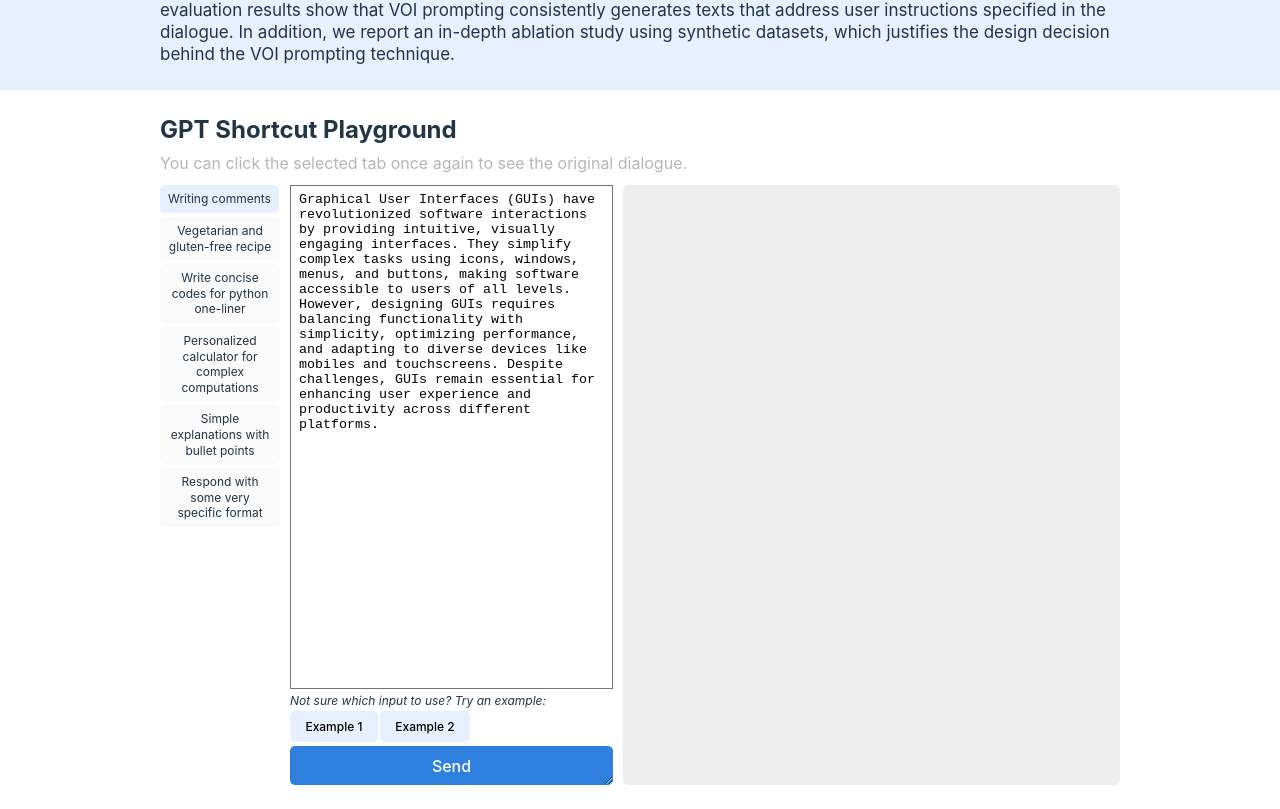
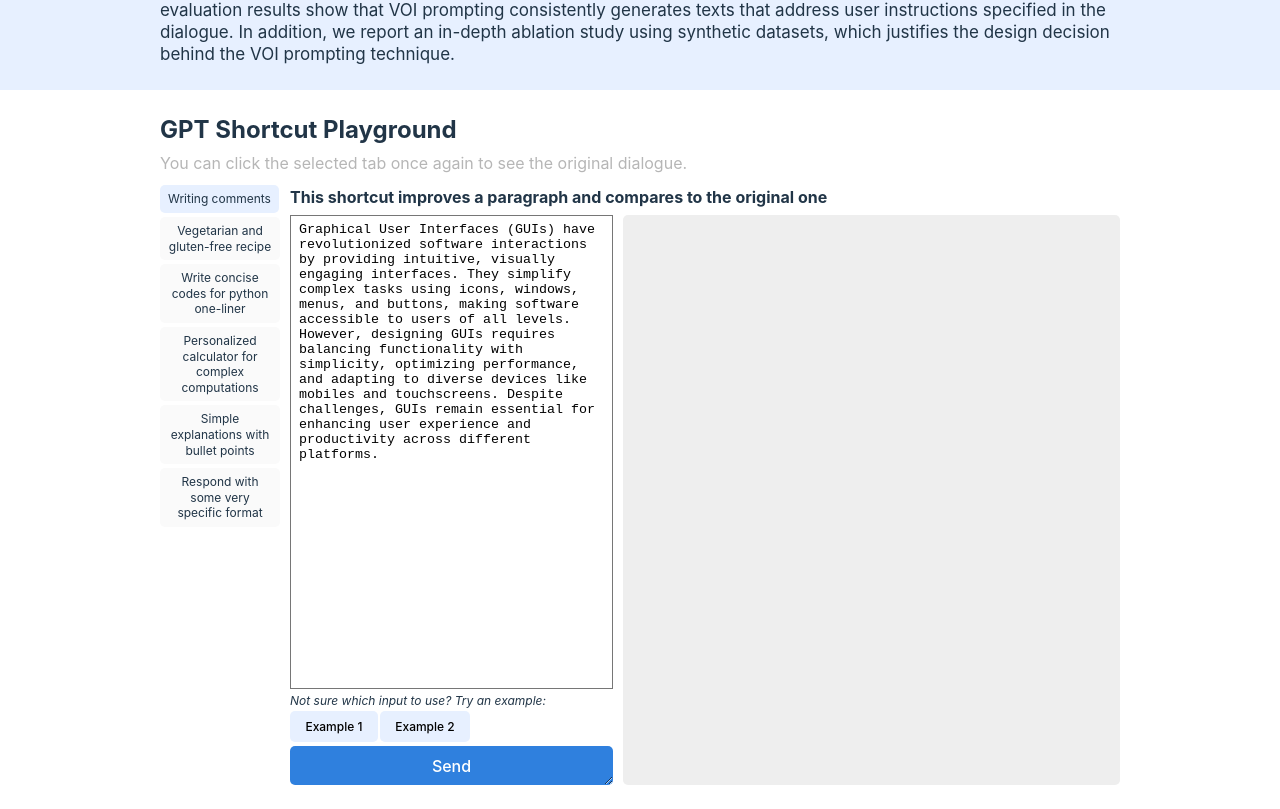
Before and after one commit to yumincho/autoui-demo, a React (Vite) app: page / in a window 1280 px wide. Shown: the part 354-1163 px from the top of the page. Built offline with nearby package versions, Linux system fonts and the light colour scheme.

Commit message:
:sparkles: add description for each shortcut

```diff
--- a/src/data/realDialogue/qwdlkqjwd_0.json
+++ b/src/data/realDialogue/qwdlkqjwd_0.json
@@ -3,6 +3,7 @@
     "userID": "qwdlkqjwd",
     "shortcutID": "ccpISa53hW",
     "shortcutIndex": 0,
+    "shortcutDescription": "This shortcut improves a paragraph and compares to the original one",
     "exampleRequest": [
       "Graphical User Interfaces (GUIs) have revolutionized software interactions by providing intuitive, visually engaging interfaces. They simplify complex tasks using icons, windows, menus, and buttons, making software accessible to users of all levels. However, designing GUIs requires balancing functionality with simplicity, optimizing performance, and adapting to diverse devices like mobiles and touchscreens. Despite challenges, GUIs remain essential for enhancing user experience and productivity across different platforms.",
       "LLM-powered conversational interfaces (e.g., ChatGPT and Gemini) have been supporting iterative text generations, allowing users to generate satisfying texts through a series of follow-up instructions. Despite their flexibility and ease of use, replicating such iterative text generation tasks in different contexts is an inefficient and cumbersome process, with users having to repeatedly specify their requirements in varying situations. To address the challenge, we introduce the concept of extit{GPT shortcuts}, which learn a reusable function from a user dialogue. The goal of GPT shortcut is to learn users' text generation process from dialogues and apply the learned patterns for consistent text generations in different contexts. As a novel technique of GPT shortcut generation, we introduce VOI prompting, which constructs user instructions in three dimensions - Voice, Organization, and Idea dimensions from the six traits of writing framework - from a user dialogue and performs one-shot learning with the extracted instructions. Our quantitative evaluation results show that VOI prompting consistently generates texts that address user instructions specified in the dialogue. In addition, we report an in-depth ablation study using synthetic datasets, which justifies the design decision behind the VOI prompting technique."
--- a/src/data/realDialogue/qwdlkqjwd_1.json
+++ b/src/data/realDialogue/qwdlkqjwd_1.json
@@ -3,6 +3,7 @@
     "userID": "qwdlkqjwd",
     "shortcutID": "Oqb19n94PH",
     "shortcutIndex": 2,
+    "shortcutDescription": "This shortcut offers a vegetarian and gluten-free recipe.",
     "exampleRequest": ["How to make chocolate brownies?", "Burger with fries"]
   },
   {
--- a/src/data/realDialogue/qwdlkqjwd_3.json
+++ b/src/data/realDialogue/qwdlkqjwd_3.json
@@ -3,6 +3,7 @@
     "userID": "qwdlkqjwd",
     "shortcutID": "DhQh9lSGzm",
     "shortcutIndex": 3,
+    "shortcutDescription": "This shortcut provides a concise Python code  tailored to specific needs.",
     "exampleRequest": [
       "Create a Python script that generates a random password of 12 characters containing a mix of letters, numbers, and special characters."
     ]
--- a/src/data/realDialogue/qwdlkqjwd_4.json
+++ b/src/data/realDialogue/qwdlkqjwd_4.json
@@ -3,6 +3,7 @@
     "userID": "qwdlkqjwd",
     "shortcutID": "ru9Wi7WhXU",
     "shortcutIndex": 4,
+    "shortcutDescription": "This shortcut simplifies complex concepts into bullet points using simple language.",
     "exampleRequest": ["How does the gravity work?", "Photosynthesis process"]
   },
   {
--- a/src/data/realDialogue/qwdlkqjwd_8.json
+++ b/src/data/realDialogue/qwdlkqjwd_8.json
@@ -3,6 +3,7 @@
     "userID": "qwdlkqjwd",
     "shortcutID": "uADmE6Pv0J",
     "shortcutIndex": 8,
+    "shortcutDescription": "This shortcut calculates complex math problems.",
     "exampleRequest": [
       "Imagine you're managing a space mission to explore distant galaxies. Your spacecraft requires a blend of rare elements for its propulsion system. Element X, priced at $3.5 million per gram, and Element Y, priced at $2.8 million per gram, are crucial components. The spacecraft's engine consumes 300 grams of Element X and 500 grams of Element Y for each interstellar jump. Your mission plan entails conducting 50 jumps in total. To ensure budgetary feasibility, you aim for a unit cost per jump and a profit margin of 40%. What should be the manufacturing cost per jump?"
     ]
--- a/src/section/Demo.tsx
+++ b/src/section/Demo.tsx
@@ -18,6 +18,7 @@ export interface DialogueConfig {
   userID: string;
   shortcutID: string;
   shortcutIndex: number;
+  shortcutDescription: string;
   exampleRequest: string[];
 }
 
@@ -52,6 +53,7 @@ const Demo = () => {
         userID={dialogueConfig.userID}
         shortcutID={dialogueConfig.shortcutID}
         shortcutIndex={dialogueConfig.shortcutIndex}
+        shortcutDescription={dialogueConfig.shortcutDescription}
         exampleRequest={dialogueConfig.exampleRequest}
         requestValue={requestValue}
         setRequestValue={setRequestValue}
--- a/src/section/Playground.tsx
+++ b/src/section/Playground.tsx
@@ -10,7 +10,7 @@ const Layout = styled.div`
   display: grid;
   grid-template-columns: auto 1fr;
 
-  height: auto;
+  height: 100%;
   width: 100%;
 
   text-align: left;
@@ -107,6 +107,7 @@ const Playground = ({
   userID,
   shortcutID,
   shortcutIndex,
+  shortcutDescription,
   exampleRequest,
   requestValue,
   setRequestValue,
@@ -131,6 +132,17 @@ const Playground = ({
   };
 
   return (
+    <div
+      style={{
+        display: "flex",
+        flexDirection: "column",
+        height: "auto",
+        width: "100%",
+      }}
+    >
+      <div style={{ textAlign: "left", marginBottom: "4px" }}>
+        <strong>{shortcutDescription}</strong>
+      </div>
       <Layout>
         <Request onSubmit={(e) => handleClick(e, requestValue)}>
           <textarea
@@ -180,11 +192,11 @@ const Playground = ({
           </div>
           <SendButton disabled={!isSendAble}>Send</SendButton>
         </Request>
-
         <Result>
           <Markdown remarkPlugins={[remarkGfm]}>{result}</Markdown>
         </Result>
       </Layout>
+    </div>
   );
 };
 
```
Also changed, not shown: src/data/realDialogue/lwkejflkwjefwljefj_1.json (+1 -0 lines). Lines whose indentation alone changed are shown as unchanged.
